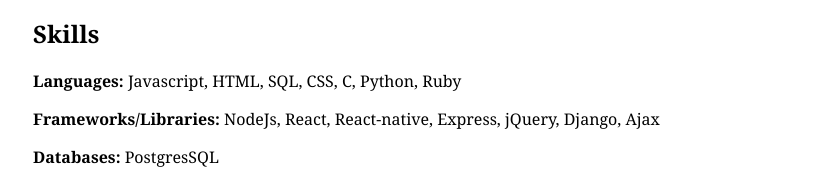
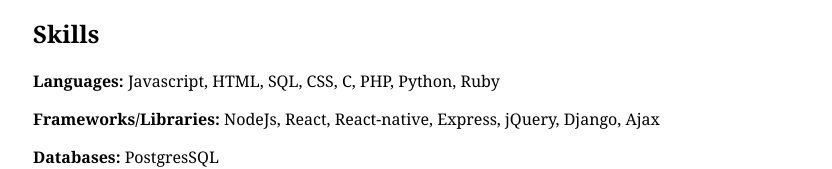
Before and after one commit to xrysen/resume, a React (Create React App) app: page / in a window 1280 px wide. Shown: the part 386-555 px from the top of the page, without its empty margins (223-1055 px from the left). Built offline with nearby package versions, Linux system fonts and the light colour scheme.

Commit message:
Adds php to resume

```diff
--- a/src/data/data.js
+++ b/src/data/data.js
@@ -1,5 +1,5 @@
 const skills = {
-  languages: ["Javascript", "HTML", "SQL", "CSS", "C", "Python", "Ruby"],
+  languages: ["Javascript", "HTML", "SQL", "CSS", "C", "PHP", "Python", "Ruby"],
   frameworks: ["NodeJs", "React", "React-native", "Express", "jQuery", "Django", "Ajax"],
   databases: ["PostgresSQL"],
 };
```
Also changed, not shown: 1 other file (tests, documents, lock files or other folders).
